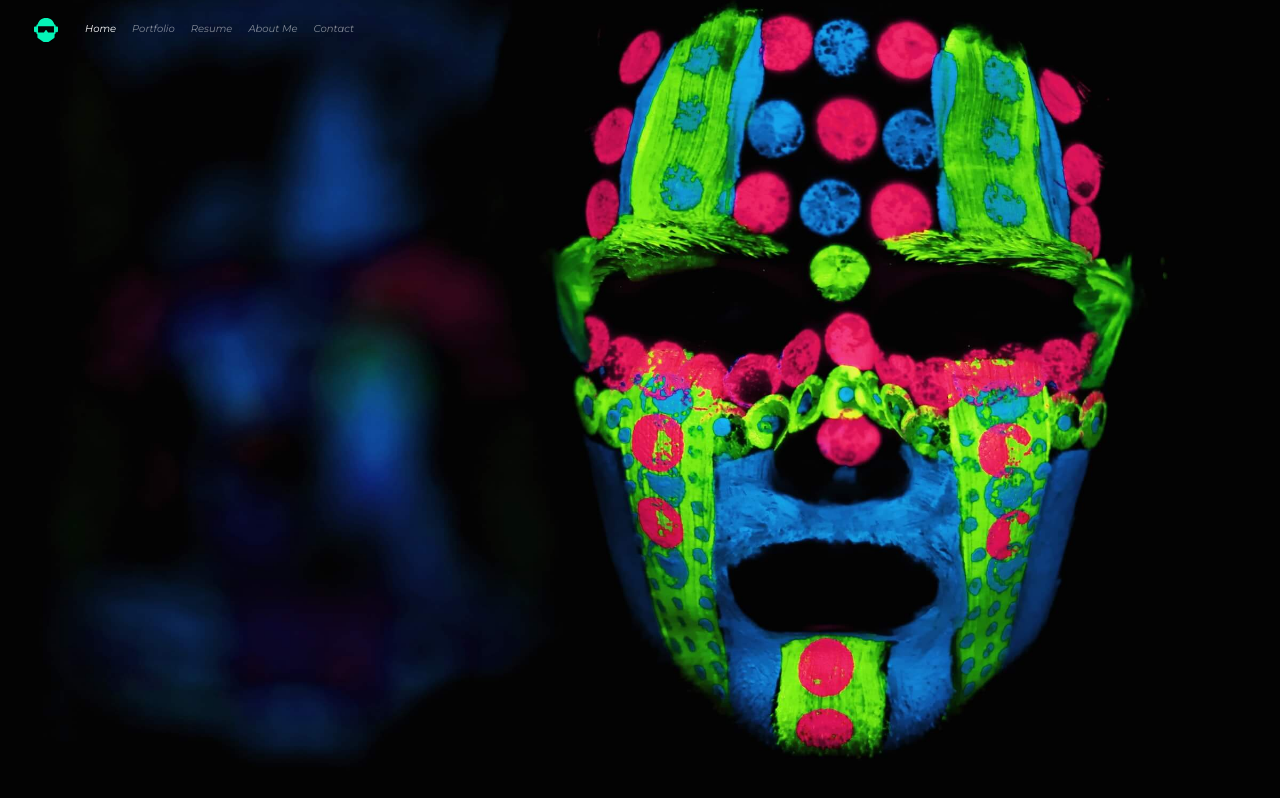
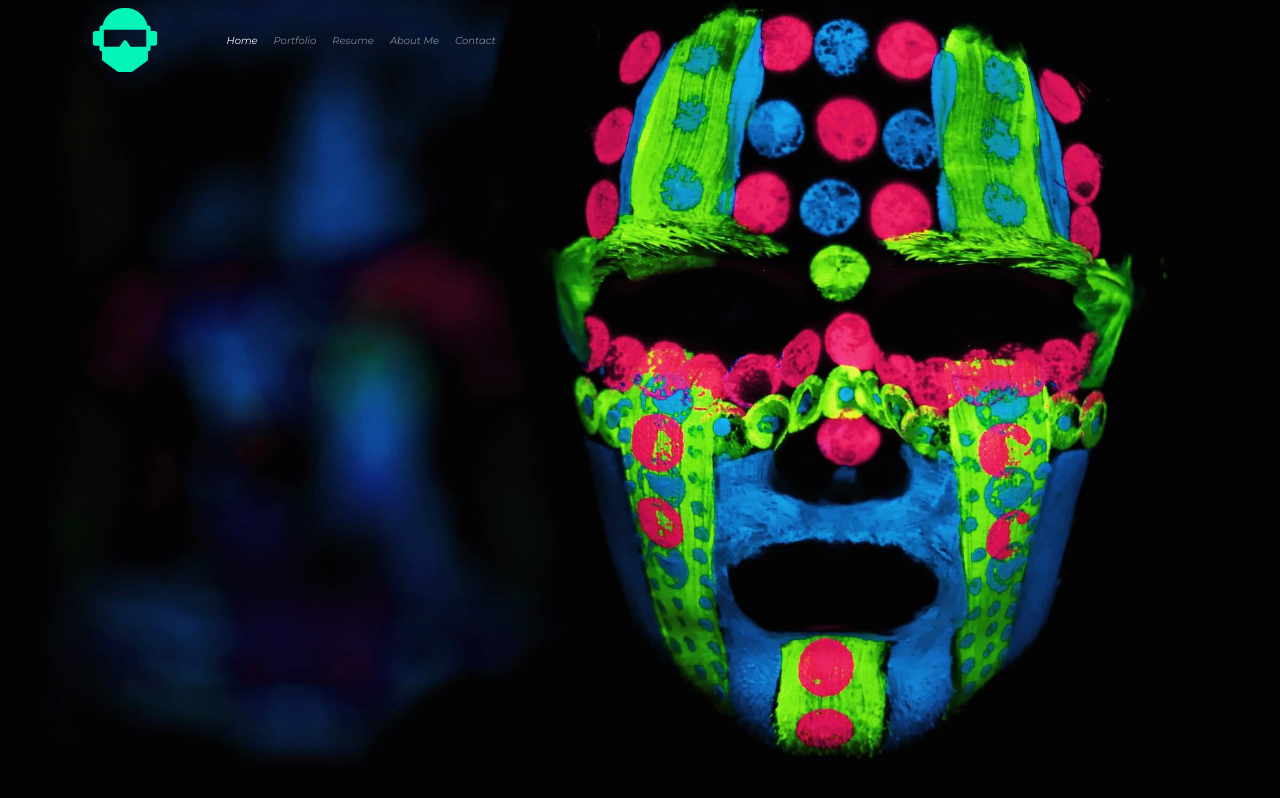
Before and after one commit to darubiomunoz/darubiomunoz.github.io, a React (Create React App) app: page / in a window 1280 px wide. Built offline with nearby package versions, Linux system fonts and the light colour scheme.

Commit message:
Adding new menu icon and styles

```diff
--- a/src/components/Header.js
+++ b/src/components/Header.js
@@ -1,7 +1,9 @@
 import React, { useState } from 'react';
+import { Link } from 'react-router-dom';
 import './styles/Header.css';
 
 import Logo from '../assets/images/logo.svg';
+import HamburgerIcon from '../assets/icons/hamburger-icon.svg';
 
 const ComponentLogic = () => {
     const [ clicked, setClicked ] = useState(false);
@@ -19,29 +21,29 @@ const Header = () => {
 
     return (
         <nav className="navbar navbar-expand-lg navbar-dark bg-transparent position-sticky top-0 start-0 end-100">
-            <div className="container-fluid">
-                <a className="navbar-brand" href="#">
-                    <img src={Logo} alt="" width="30" height="24" />
-                </a>
+            <div className="container-fluid d-flex justify-content-between align-items-center">
+                <Link className="navbar-brand" to="/">
+                    <img className="navbar__logo" src={Logo} alt="Diego Rubio's Logo" />
+                </Link>
                 <button className="navbar-toggler" type="button" data-bs-toggle="collapse" data-bs-target="#navbarNav" aria-controls="navbarNav" aria-expanded="false" aria-label="Toggle navigation" onClick={() => handleClick()}>
-                    <span className="navbar-toggler-icon"></span>
+                    <img className="navbar__menuicon" src={HamburgerIcon} alt="Press to show the website pages" />
                 </button>
                 <div id="navbarNav" className={`collapse ${clicked ? 'show' : 'hide'} navbar-collapse`}>
                     <ul className="navbar-nav">
                         <li className="nav-item">
-                            <a className="nav-link active" aria-current="page" href="/">Home</a>
+                            <Link className="nav-link active" aria-current="page" to="/">Home</Link>
                         </li>
                         <li className="nav-item">
-                            <a className="nav-link" href="/">Portfolio</a>
+                            <Link className="nav-link" to="/portfolio">Portfolio</Link>
                         </li>
                         <li className="nav-item">
-                            <a className="nav-link" href="/">Resume</a>
+                            <Link className="nav-link" to="/resume">Resume</Link>
                         </li>
                         <li className="nav-item">
-                            <a className="nav-link" href="/">About Me</a>
+                            <Link className="nav-link" to="/aboutme">About Me</Link>
                         </li>
                         <li className="nav-item">
-                            <a className="nav-link" href="/">Contact</a>
+                            <Link className="nav-link" to="/contact">Contact</Link>
                         </li>
                     </ul>
                 </div>
--- a/src/components/styles/Header.css
+++ b/src/components/styles/Header.css
@@ -0,0 +1,36 @@
+.navbar {
+    height: 10vh;
+    padding: 0;
+}
+
+.container-fluid {
+    height: inherit;
+}
+
+.navbar-toggler,
+.navbar-brand {
+    width: 15%;
+    height: 80%;
+    margin: 0;
+    padding: 0;
+}
+
+.navbar-brand {
+    border: none;
+    margin-left: 1rem;
+}
+
+.navbar__logo {
+    width: 100%;
+    height: 100%;
+}
+
+.navbar-toggler {
+    border: none;
+    margin-right: 1rem;
+}
+
+.navbar__menuicon {
+    width: 100%;
+    height: 100%;
+}
```
Also changed, not shown: src/assets/icons/hamburger-icon.svg (added).
